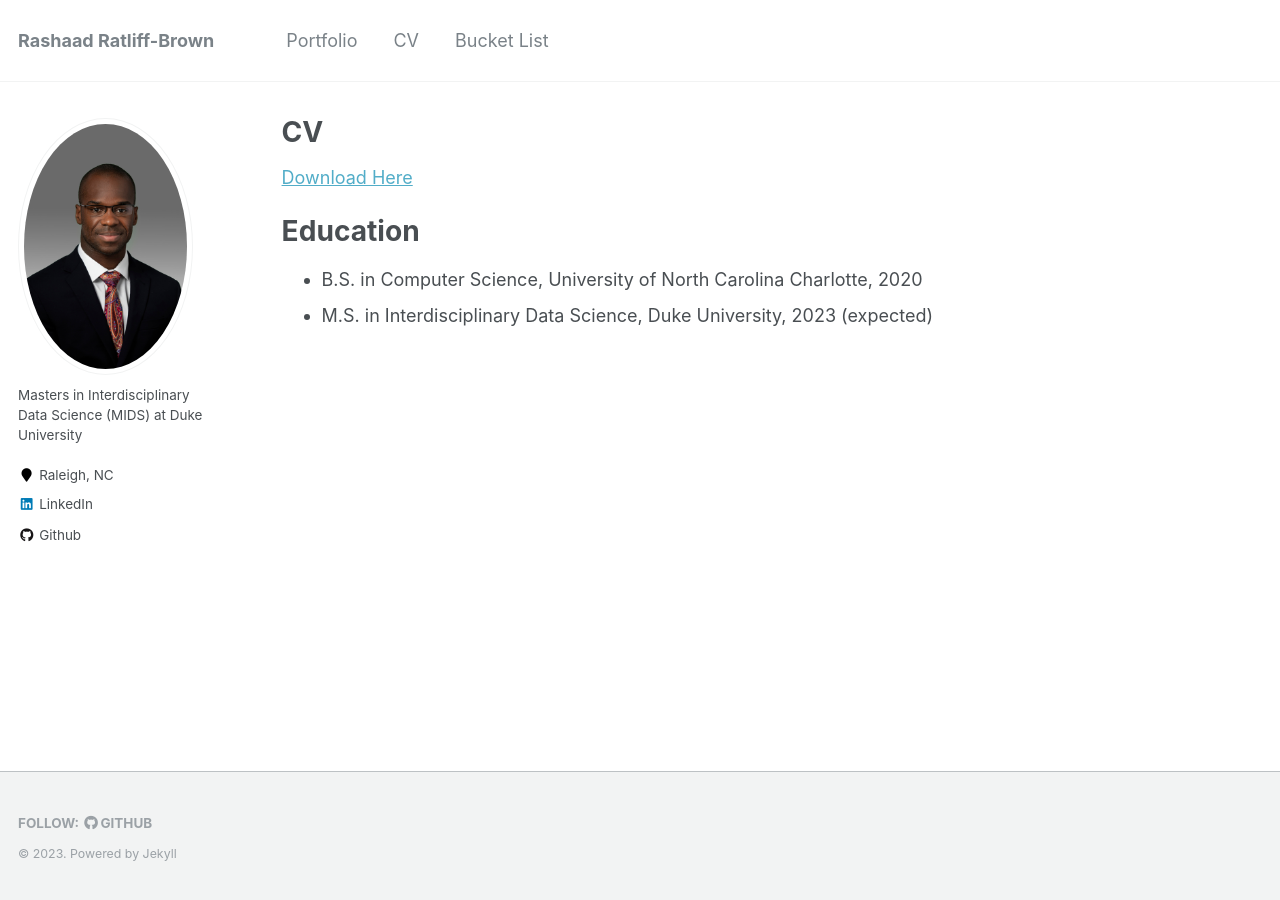
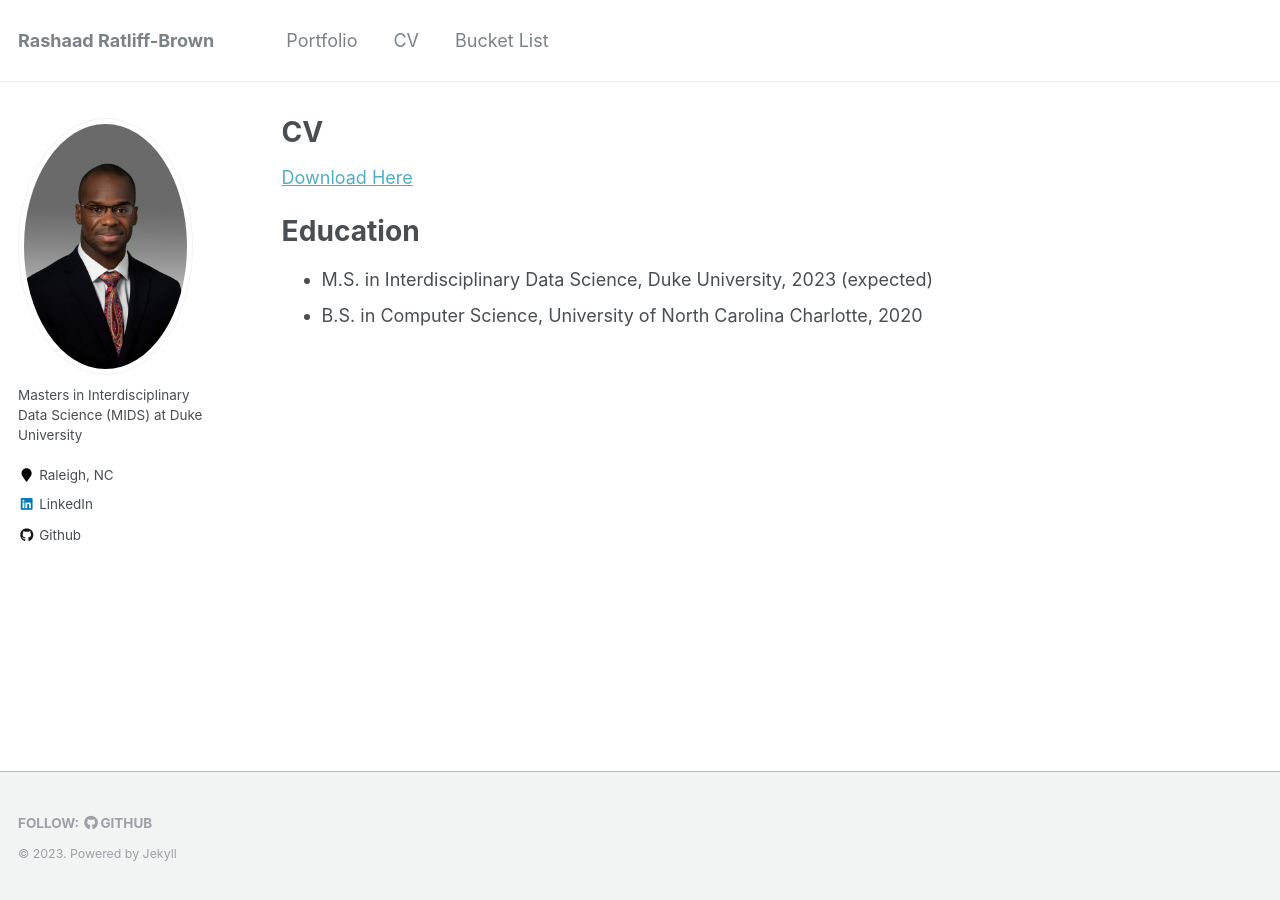
Before and after one commit to caratliff/caratliff.github.io, a Jekyll site: the page built from _pages/cv.md, in a window 1280 px wide. Built offline with Jekyll 4.4.1, drawn with Linux system fonts in a browser that asks for light colours.

Commit message:
Update cv.md

```diff
--- a/_pages/cv.md
+++ b/_pages/cv.md
@@ -13,8 +13,9 @@ redirect_from:
 
 Education
 ======
+* M.S. in Interdisciplinary Data Science, Duke University, 2023 (expected)
 * B.S. in Computer Science, University of North Carolina Charlotte, 2020
-* M.S. in Interdisciplinary Data Science, Duke University, 2023 (expected)
+
 
 {% comment %}
 Work experience
```
